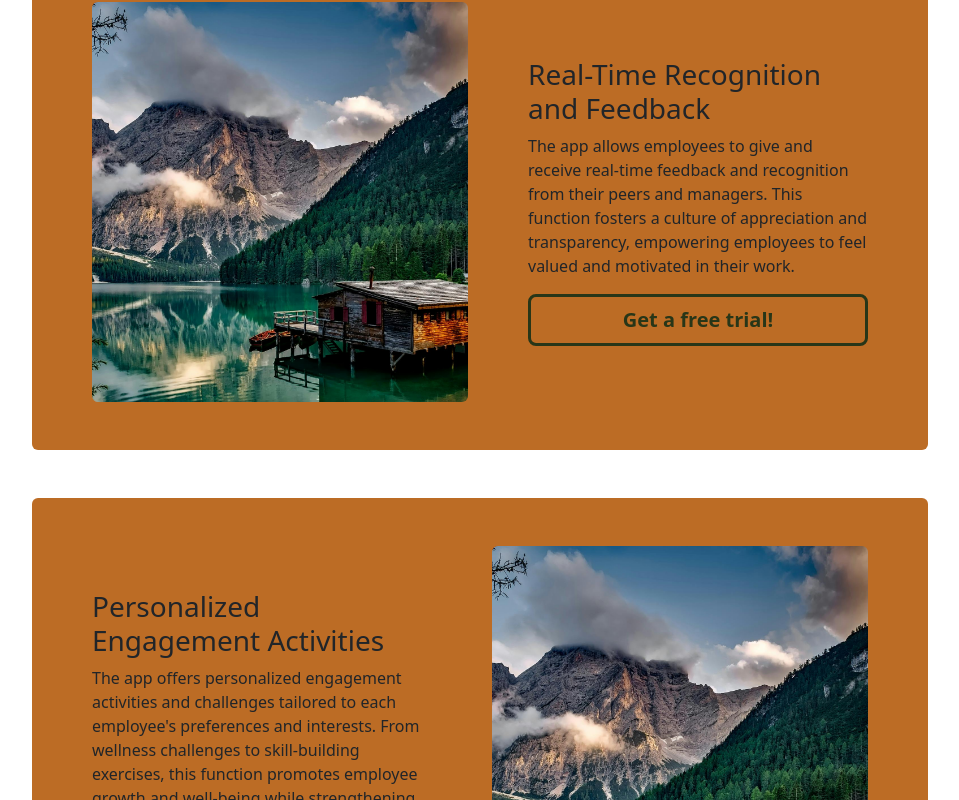
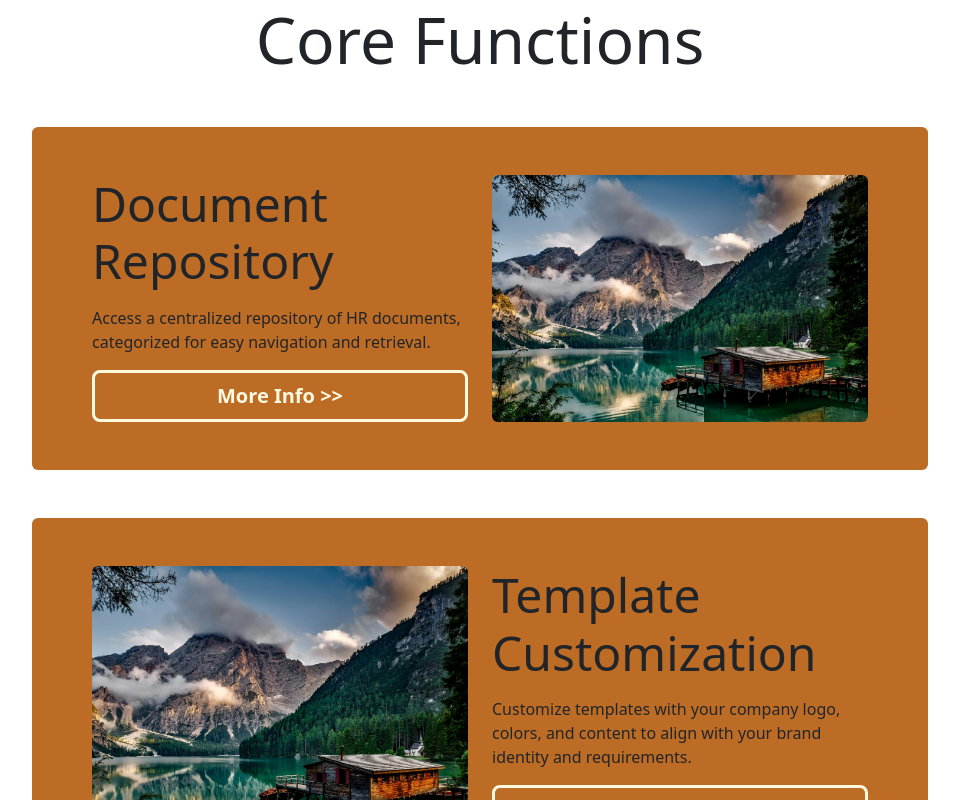
Before and after one commit to HiiTuongSing/GoMyTeam, a React (Vite) app: page /GoMyTeam/customizable-hr-templates in a window 1280 px wide. Shown: the part 1140-1940 px from the top of the page, without its empty margins (160-1119 px from the left). Built offline with nearby package versions, Linux system fonts and the light colour scheme.

Commit message:
Updated DescriptivePanel.jsx Code

```diff
--- a/src/components/DescriptionPanel.jsx
+++ b/src/components/DescriptionPanel.jsx
@@ -1,45 +1,34 @@
 import React from "react";
+import { Link } from "react-router-dom";
 
-// 1. <DescriptionPanel imagePath= title="" description="" buttonText="" reverse="" />
+//1. <Test title='' array={} />
+//2. const array = [{ title: "", description: "", linkText: "", linkPath: "", imagePath: {} }]
 
-export default function DescriptionPanel({
-  imagePath,
-  title,
-  description,
-  buttonText,
-  reverse = false,
-}) {
-  if (reverse) {
-    return (
-      <div className="descriptive-panel row d-flex justify-content-center p-5 mx-auto mb-5 reverse rounded">
-        <div className="col-12 col-md-6 descriptive-panel-description pe-lg-5">
-          <h3>{title}</h3>
-          <p>{description}</p>
-          <a href="#" className="btn btn-reverse btn-lg">
-            {buttonText}
-          </a>
+export default function Test({ title, array }) {
+  return (
+    <>
+      <div className="description-panel-container w-100">
+        <div className="description-panel-title">
+          <p className="display-3 text-center my-5">{title}</p>
         </div>
-
-        <div className="col-12 col-md-6 descriptive-panel-image pb-2 pb-lg-0">
-          <img src={imagePath} alt={title} className="rounded" />
-        </div>
+        {array.map((item, index) => (
+          <div
+            key={index}
+            className="description-panel row rounded mb-5 p-5 mx-auto"
+          >
+            <div className="description-panel-description col-12 col-md-6 d-flex flex-column justify-content-center">
+              <p className="display-5">{item.title}</p>
+              <p>{item.description}</p>
+              <Link className="btn btn-basic btn-lg" to={item.linkPath}>
+                {item.linkText}
+              </Link>
+            </div>
+            <div className="description-panel-image col-12 col-md-6 pb-2 pb-lg-0 ">
+              <img className="rounded" src={item.imagePath} alt={item.title} />
+            </div>
+          </div>
+        ))}
       </div>
-    );
-  } else {
-    return (
-      <div className="descriptive-panel row d-flex justify-content-center p-5 mx-auto mb-5 rounded">
-        <div className="col-12 col-md-6 descriptive-panel-image pb-2 pb-lg-0">
-          <img src={imagePath} alt={title} className="rounded" />
-        </div>
-
-        <div className="col-12 col-md-6 descriptive-panel-description ps-lg-5">
-          <h3>{title}</h3>
-          <p>{description}</p>
-          <a href="#" className="btn btn-reverse btn-lg">
-            {buttonText}
-          </a>
-        </div>
-      </div>
-    );
-  }
+    </>
+  );
 }
--- a/src/pages/products/CustomizableHRTemplates.jsx
+++ b/src/pages/products/CustomizableHRTemplates.jsx
@@ -3,7 +3,6 @@ import React from "react";
 //components
 import HeroBanner from "../../components/HeroBanner";
 import FeaturePanel from "../../components/FeaturePanel";
-// import Test from "../../components/Test";
 import DescriptionPanel from "../../components/DescriptionPanel";
 import ActionBanner from "../../components/ActionBanner";
 
@@ -31,6 +30,33 @@ const featureArray = [
   },
 ];
 
+const functionArray = [
+  {
+    title: "Document Repository",
+    description:
+      "Access a centralized repository of HR documents, categorized for easy navigation and retrieval.",
+    linkText: "More Info >>",
+    linkPath: "#",
+    imagePath: HeroImage,
+  },
+  {
+    title: "Template Customization",
+    description:
+      "Customize templates with your company logo, colors, and content to align with your brand identity and requirements.",
+    linkText: "<< More Info",
+    linkPath: "#",
+    imagePath: HeroImage,
+  },
+  {
+    title: "Version Control & Document History",
+    description:
+      "Track changes, maintain version control, and review document history to ensure accuracy and accountability.",
+    linkText: "More Info >>",
+    linkPath: "#",
+    imagePath: HeroImage,
+  },
+];
+
 export default function CustomizableHRTemplates() {
   return (
     <>
@@ -42,20 +68,7 @@ export default function CustomizableHRTemplates() {
       />
       <FeaturePanel title="No More Hassle!" featureArray={featureArray} />
 
-      <DescriptionPanel
-        imagePath={HeroImage}
-        title="Real-Time Recognition and Feedback"
-        description="The app allows employees to give and receive real-time feedback and recognition from their peers and managers. This function fosters a culture of appreciation and transparency, empowering employees to feel valued and motivated in their work."
-        buttonText="Get a free trial!"
-      />
-
-      <DescriptionPanel
-        imagePath={HeroImage}
-        title="Personalized Engagement Activities"
-        description="The app offers personalized engagement activities and challenges tailored to each employee's preferences and interests. From wellness challenges to skill-building exercises, this function promotes employee growth and well-being while strengthening team cohesion and morale."
-        buttonText="Get a free trial!"
-        reverse="true"
-      />
+      <DescriptionPanel title="Core Functions" array={functionArray} />
 
       <ActionBanner
         title="Ready to streamline your HR documentation process? "
--- a/src/pages/products/DataAnalyticDashboard.jsx
+++ b/src/pages/products/DataAnalyticDashboard.jsx
@@ -3,7 +3,6 @@ import React from "react";
 //components
 import HeroBanner from "../../components/HeroBanner";
 import FeaturePanel from "../../components/FeaturePanel";
-// import Test from "../../components/Test";
 import DescriptionPanel from "../../components/DescriptionPanel";
 import ActionBanner from "../../components/ActionBanner";
 
@@ -31,6 +30,33 @@ const featureArray = [
   },
 ];
 
+const functionArray = [
+  {
+    title: "Data Aggregation & Integration",
+    description:
+      "Collect and aggregate data from multiple sources, including HR systems, collaboration tools, and surveys, for comprehensive analysis.",
+    linkText: "More Info >>",
+    linkPath: "#",
+    imagePath: HeroImage,
+  },
+  {
+    title: "Performance Metrics Tracking",
+    description:
+      "Monitor employee engagement, productivity, turnover rates, and other key performance indicators (KPIs) to identify areas for improvement.",
+    linkText: "<< More Info",
+    linkPath: "#",
+    imagePath: HeroImage,
+  },
+  {
+    title: "Benchmarking & Comparative Analysis",
+    description:
+      "Compare your organization's performance against industry benchmarks and peer groups to gain insights and competitive advantage.",
+    linkText: "More Info >>",
+    linkPath: "#",
+    imagePath: HeroImage,
+  },
+];
+
 export default function DataAnalyticDashboard() {
   return (
     <>
@@ -45,20 +71,7 @@ export default function DataAnalyticDashboard() {
         featureArray={featureArray}
       />
 
-      <DescriptionPanel
-        imagePath={HeroImage}
-        title="Real-Time Recognition and Feedback"
-        description="The app allows employees to give and receive real-time feedback and recognition from their peers and managers. This function fosters a culture of appreciation and transparency, empowering employees to feel valued and motivated in their work."
-        buttonText="Get a free trial!"
-      />
-
-      <DescriptionPanel
-        imagePath={HeroImage}
-        title="Personalized Engagement Activities"
-        description="The app offers personalized engagement activities and challenges tailored to each employee's preferences and interests. From wellness challenges to skill-building exercises, this function promotes employee growth and well-being while strengthening team cohesion and morale."
-        buttonText="Get a free trial!"
-        reverse="true"
-      />
+      <DescriptionPanel title="Core Functions" array={functionArray} />
 
       <ActionBanner
         title="Ready to harness the power of data to drive your business forward?"
--- a/src/pages/products/EmployeeEngagementPlatform.jsx
+++ b/src/pages/products/EmployeeEngagementPlatform.jsx
@@ -3,7 +3,6 @@ import React from "react";
 //components
 import HeroBanner from "../../components/HeroBanner";
 import FeaturePanel from "../../components/FeaturePanel";
-// import Test from "../../components/Test";
 import DescriptionPanel from "../../components/DescriptionPanel";
 import ActionBanner from "../../components/ActionBanner";
 
@@ -28,22 +27,32 @@ const featureArray = [
   },
 ];
 
-// const array = [
-//   {
-//     title: "test",
-//     description: "test",
-//     linkText: "test",
-//     linkPath: "#",
-//     imagePath: HeroImage,
-//   },
-//   {
-//     title: "test",
-//     description: "test",
-//     linkText: "test",
-//     linkPath: "#",
-//     imagePath: HeroImage,
-//   },
-// ];
+const functionArray = [
+  {
+    title: "Survey & Feedback Tools",
+    description:
+      "Gather valuable insights through customizable surveys and feedback mechanisms.",
+    linkText: "More Info >>",
+    linkPath: "#",
+    imagePath: HeroImage,
+  },
+  {
+    title: "Recognition & Rewards",
+    description:
+      "Facilitate peer-to-peer recognition and incentivize high performance with rewards and badges.",
+    linkText: "<< More Info",
+    linkPath: "#",
+    imagePath: HeroImage,
+  },
+  {
+    title: "Communication Channels",
+    description:
+      "Foster open communication and collaboration through integrated messaging and discussion forums.",
+    linkText: "More Info >>",
+    linkPath: "#",
+    imagePath: HeroImage,
+  },
+];
 
 export default function EmployeeEngagementPlatform() {
   return (
@@ -58,22 +67,7 @@ export default function EmployeeEngagementPlatform() {
         title=" Boost Employee Engagement"
         featureArray={featureArray}
       />
-
-      <DescriptionPanel
-        imagePath={HeroImage}
-        title="Real-Time Recognition and Feedback"
-        description="The app allows employees to give and receive real-time feedback and recognition from their peers and managers. This function fosters a culture of appreciation and transparency, empowering employees to feel valued and motivated in their work."
-        buttonText="Get a free trial!"
-      />
-
-      <DescriptionPanel
-        imagePath={HeroImage}
-        title="Personalized Engagement Activities"
-        description="The app offers personalized engagement activities and challenges tailored to each employee's preferences and interests. From wellness challenges to skill-building exercises, this function promotes employee growth and well-being while strengthening team cohesion and morale."
-        buttonText="Get a free trial!"
-        reverse="true"
-      />
-
+      <DescriptionPanel title="Core Functions" array={functionArray} />
       <ActionBanner
         title="What are you waiting for?"
         description="Boost team morale and productivity with our Employee Engagement Platform!"
--- a/src/pages/products/HRManagementSystem.jsx
+++ b/src/pages/products/HRManagementSystem.jsx
@@ -3,7 +3,6 @@ import React from "react";
 //components
 import HeroBanner from "../../components/HeroBanner";
 import FeaturePanel from "../../components/FeaturePanel";
-// import Test from "../../components/Test";
 import DescriptionPanel from "../../components/DescriptionPanel";
 import ActionBanner from "../../components/ActionBanner";
 
@@ -31,7 +30,32 @@ const featureArray = [
   },
 ];
 
-// const array = [
+const functionArray = [
+  {
+    title: "Recruitment & Onboarding",
+    description:
+      "Streamline the hiring process from job posting to candidate selection and onboarding.",
+    linkText: "More Info >>",
+    linkPath: "#",
+    imagePath: HeroImage,
+  },
+  {
+    title: "Payroll & Benefits Management",
+    description:
+      " Simplify payroll processing, tax calculations, and benefits administration for a hassle-free experience.",
+    linkText: "<< More Info",
+    linkPath: "#",
+    imagePath: HeroImage,
+  },
+  {
+    title: "Performance Evaluation & Tracking",
+    description:
+      "Set objectives, conduct performance appraisals, and track employee progress with intuitive performance management tools.",
+    linkText: "More Info >>",
+    linkPath: "#",
+    imagePath: HeroImage,
+  },
+];
 
 export default function HRManagementSystem() {
   return (
@@ -44,20 +68,7 @@ export default function HRManagementSystem() {
       />
       <FeaturePanel title="Smooth like Butter" featureArray={featureArray} />
 
-      <DescriptionPanel
-        imagePath={HeroImage}
-        title="Real-Time Recognition and Feedback"
-        description="The app allows employees to give and receive real-time feedback and recognition from their peers and managers. This function fosters a culture of appreciation and transparency, empowering employees to feel valued and motivated in their work."
-        buttonText="Get a free trial!"
-      />
-
-      <DescriptionPanel
-        imagePath={HeroImage}
-        title="Personalized Engagement Activities"
-        description="The app offers personalized engagement activities and challenges tailored to each employee's preferences and interests. From wellness challenges to skill-building exercises, this function promotes employee growth and well-being while strengthening team cohesion and morale."
-        buttonText="Get a free trial!"
-        reverse="true"
-      />
+      <DescriptionPanel title="Core Functions" array={functionArray} />
 
       <ActionBanner
         title="Ready to revolutionize your HR operations?"
--- a/src/pages/products/TeamCollaborationTools.jsx
+++ b/src/pages/products/TeamCollaborationTools.jsx
@@ -3,7 +3,6 @@ import React from "react";
 //components
 import HeroBanner from "../../components/HeroBanner";
 import FeaturePanel from "../../components/FeaturePanel";
-// import Test from "../../components/Test";
 import DescriptionPanel from "../../components/DescriptionPanel";
 import ActionBanner from "../../components/ActionBanner";
 
@@ -31,6 +30,33 @@ const featureArray = [
   },
 ];
 
+const functionArray = [
+  {
+    title: "Document Sharing & Editing",
+    description:
+      " Collaborate on documents, spreadsheets, and presentations in real-time, with version control and commenting features.",
+    linkText: "More Info >>",
+    linkPath: "#",
+    imagePath: HeroImage,
+  },
+  {
+    title: "Task Management",
+    description:
+      " Organize tasks, assign responsibilities, and track progress effortlessly with intuitive task management tools.",
+    linkText: "<< More Info",
+    linkPath: "#",
+    imagePath: HeroImage,
+  },
+  {
+    title: "Communication Channels",
+    description:
+      "Stay connected with your team through instant messaging, video conferencing, and virtual meeting rooms.",
+    linkText: "More Info >>",
+    linkPath: "#",
+    imagePath: HeroImage,
+  },
+];
+
 export default function TeamCollaborationTools() {
   return (
     <>
@@ -42,20 +68,7 @@ export default function TeamCollaborationTools() {
       />
       <FeaturePanel title="Connecting Everyone" featureArray={featureArray} />
 
-      <DescriptionPanel
-        imagePath={HeroImage}
-        title="Real-Time Recognition and Feedback"
-        description="The app allows employees to give and receive real-time feedback and recognition from their peers and managers. This function fosters a culture of appreciation and transparency, empowering employees to feel valued and motivated in their work."
-        buttonText="Get a free trial!"
-      />
-
-      <DescriptionPanel
-        imagePath={HeroImage}
-        title="Personalized Engagement Activities"
-        description="The app offers personalized engagement activities and challenges tailored to each employee's preferences and interests. From wellness challenges to skill-building exercises, this function promotes employee growth and well-being while strengthening team cohesion and morale."
-        buttonText="Get a free trial!"
-        reverse="true"
-      />
+      <DescriptionPanel title="Core Functions" array={functionArray} />
 
       <ActionBanner
         title="Ready to revolutionize the way your team works together?"
--- a/src/pages/products/TrainingAndDevelopmentResources.jsx
+++ b/src/pages/products/TrainingAndDevelopmentResources.jsx
@@ -3,7 +3,6 @@ import React from "react";
 //components
 import HeroBanner from "../../components/HeroBanner";
 import FeaturePanel from "../../components/FeaturePanel";
-// import Test from "../../components/Test";
 import DescriptionPanel from "../../components/DescriptionPanel";
 import ActionBanner from "../../components/ActionBanner";
 
@@ -31,6 +30,33 @@ const featureArray = [
   },
 ];
 
+const functionArray = [
+  {
+    title: "On-Demand Learning",
+    description:
+      "Access a diverse library of on-demand courses, tutorials, and resources covering various topics and skills.",
+    linkText: "More Info >>",
+    linkPath: "#",
+    imagePath: HeroImage,
+  },
+  {
+    title: "Skill Assessments & Gap Analysis",
+    description:
+      " Identify skill gaps and training needs through comprehensive assessments and personalized learning recommendations.",
+    linkText: "<< More Info",
+    linkPath: "#",
+    imagePath: HeroImage,
+  },
+  {
+    title: "Collaborative Learning Communities",
+    description:
+      "Engage with peers, mentors, and subject matter experts through discussion forums, webinars, and virtual workshops.",
+    linkText: "More Info >>",
+    linkPath: "#",
+    imagePath: HeroImage,
+  },
+];
+
 export default function TrainingAndDevelopmentResources() {
   return (
     <>
@@ -42,20 +68,7 @@ export default function TrainingAndDevelopmentResources() {
       />
       <FeaturePanel title="Connecting Everyone" featureArray={featureArray} />
 
-      <DescriptionPanel
-        imagePath={HeroImage}
-        title="Real-Time Recognition and Feedback"
-        description="The app allows employees to give and receive real-time feedback and recognition from their peers and managers. This function fosters a culture of appreciation and transparency, empowering employees to feel valued and motivated in their work."
-        buttonText="Get a free trial!"
-      />
-
-      <DescriptionPanel
-        imagePath={HeroImage}
-        title="Personalized Engagement Activities"
-        description="The app offers personalized engagement activities and challenges tailored to each employee's preferences and interests. From wellness challenges to skill-building exercises, this function promotes employee growth and well-being while strengthening team cohesion and morale."
-        buttonText="Get a free trial!"
-        reverse="true"
-      />
+      <DescriptionPanel title="Core Functions" array={functionArray} />
 
       <ActionBanner
         title="Ready to invest in your team's future success?"
--- a/src/styles/components.css
+++ b/src/styles/components.css
@@ -62,16 +62,15 @@
   }
 }
 
-.descriptive-panel {
+.description-panel-container {
+  .description-panel {
     background-color: var(--secondary-color-dark);
     width: 70vw;
     @media (max-width: 900px) {
       width: 100vw;
     }
 
-  .descriptive-panel-image {
-    height: 50vh;
-
+    .description-panel-image {
       img {
         width: 100%;
         height: 100%;
@@ -79,43 +78,23 @@
       }
     }
 
-  .descriptive-panel-description {
-    display: flex;
-    flex-direction: column;
-    justify-content: center;
-    flex-wrap: wrap;
-  }
+    &:nth-child(even) .description-panel-description,
+    &:nth-child(odd) .description-panel-image {
+      order: 1;
     }
 
+    &:nth-child(even) .description-panel-image,
+    &:nth-child(odd) .description-panel-description {
+      order: 2;
+    }
+
+    &:nth-child(even) {
       @media (max-width: 768px) {
-  .reverse {
         flex-direction: column-reverse;
       }
     }
-
-/* .description-panel-container {
-  .description-panel {
-    overflow: hidden;
-    background-color: red;
-    width: 80%;
-
-    img {
-      height: 100%;
-      width: 90%;
-      object-fit: contain;
-    }
-
-    &:nth-child(even) .description-panel:first-child,
-    &:nth-child(odd) .description-panel:last-child {
-      order: 1;
-    }
-
-    &:nth-child(even) .description-panel:last-child,
-    &:nth-child(odd) .description-panel:first-child {
-      order: 2;
   }
 }
-} */
 
 .action-banner-container {
   width: 100%;
```
Also changed, not shown: src/components/Test.jsx (deleted, +0 -38 lines), src/pages/Home.jsx (+0 -14 lines). Lines whose indentation alone changed are shown as unchanged.
